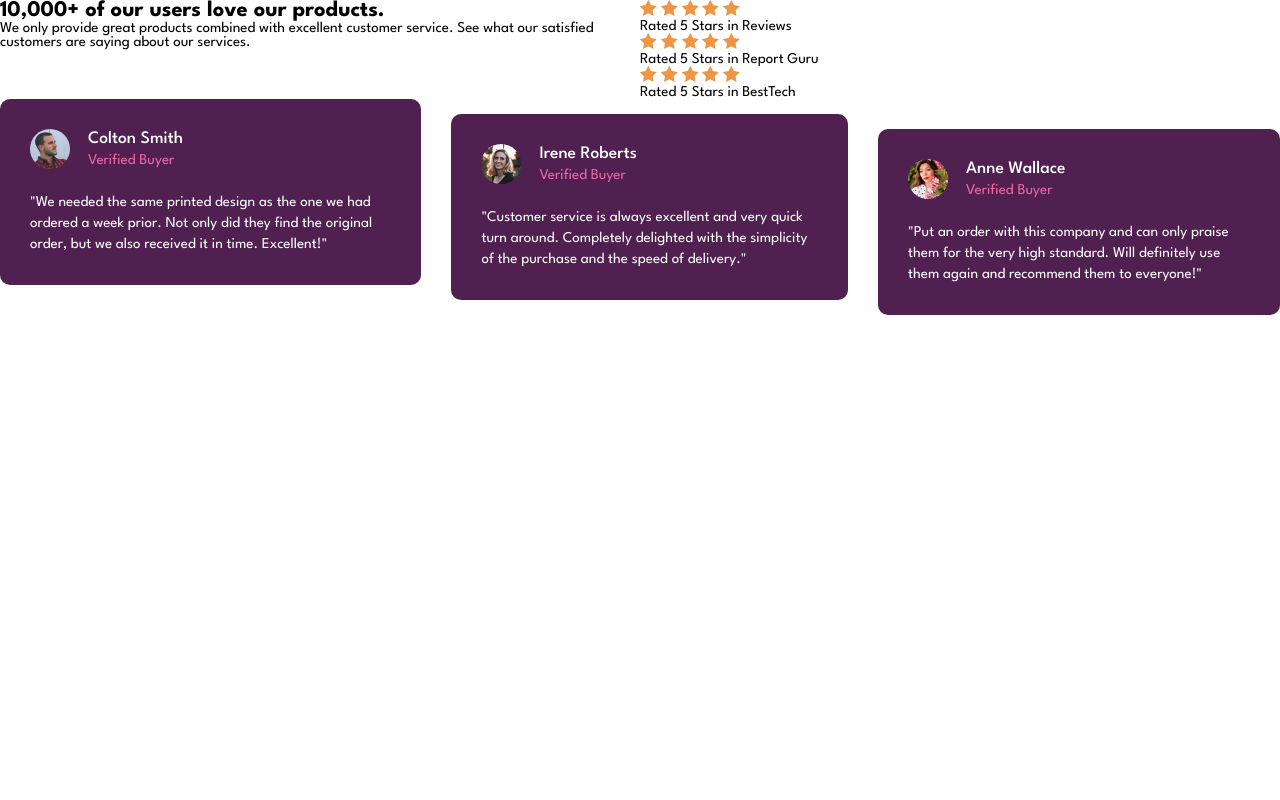
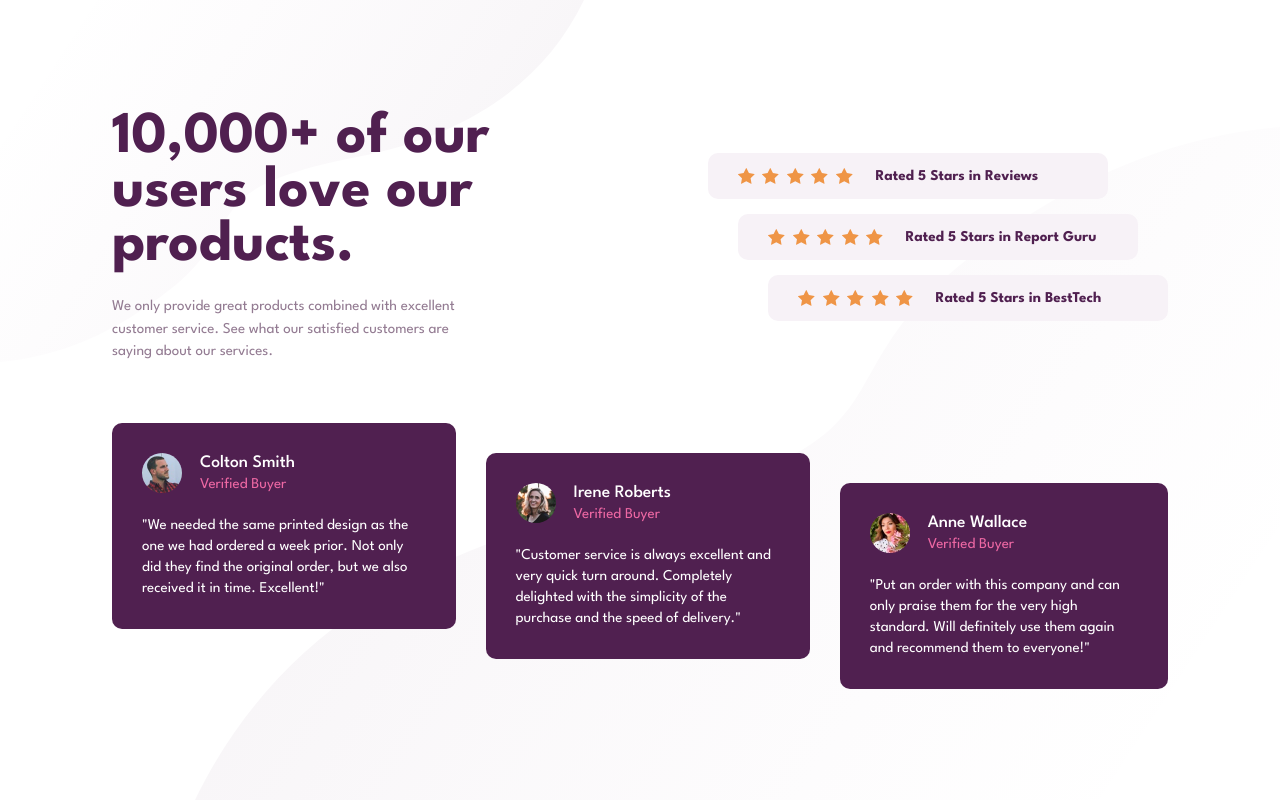
Before and after one commit to ValperDev/social-proof-section, a plain HTML site: page index.html in a window 1280 px wide. Drawn offline with Linux system fonts and the light colour scheme.

Commit message:
Finish desktop view

```diff
--- a/index.html
+++ b/index.html
@@ -14,13 +14,14 @@
   </head>
   <body>
     <main>
+      <img class="decorative desktop-top" src="./images/bg-pattern-top-desktop.svg" alt="">
       <section class="container">
         <div class="hero">
-          <h1 class="hero-title">10,000+ of our users love our products.</h1>
-          <p class="hero-paragraph">We only provide great products combined with excellent customer service. See what our satisfied customers are saying about our services.</p>
+          <h1 class="hero__title">10,000+ of our users love our products.</h1>
+          <p class="hero__paragraph">We only provide great products combined with excellent customer service. See what our satisfied customers are saying about our services.</p>
         </div>
-        <ul class="rating-list">
-          <li class="rating-card">
+        <div class="rating-list">
+          <div class="rating-card">
             <div class="rating__stars-container">
               <svg width="17" height="16" xmlns="http://www.w3.org/2000/svg"><path d="M16.539 6.097a.297.297 0 00-.24-.202l-5.36-.779L8.542.26a.296.296 0 00-.53 0L5.613 5.117l-5.36.779a.297.297 0 00-.165.505l3.88 3.78-.917 5.34a.297.297 0 00.43.312l4.795-2.52 4.794 2.52a.296.296 0 00.43-.313l-.916-5.338L16.464 6.4c.08-.08.11-.197.075-.304z" fill="#EF9546" fill-rule="nonzero"/></svg>
               <svg width="17" height="16" xmlns="http://www.w3.org/2000/svg"><path d="M16.539 6.097a.297.297 0 00-.24-.202l-5.36-.779L8.542.26a.296.296 0 00-.53 0L5.613 5.117l-5.36.779a.297.297 0 00-.165.505l3.88 3.78-.917 5.34a.297.297 0 00.43.312l4.795-2.52 4.794 2.52a.296.296 0 00.43-.313l-.916-5.338L16.464 6.4c.08-.08.11-.197.075-.304z" fill="#EF9546" fill-rule="nonzero"/></svg>
@@ -29,8 +30,8 @@
               <svg width="17" height="16" xmlns="http://www.w3.org/2000/svg"><path d="M16.539 6.097a.297.297 0 00-.24-.202l-5.36-.779L8.542.26a.296.296 0 00-.53 0L5.613 5.117l-5.36.779a.297.297 0 00-.165.505l3.88 3.78-.917 5.34a.297.297 0 00.43.312l4.795-2.52 4.794 2.52a.296.296 0 00.43-.313l-.916-5.338L16.464 6.4c.08-.08.11-.197.075-.304z" fill="#EF9546" fill-rule="nonzero"/></svg>
             </div>
             <span class="rating__source">Rated 5 Stars in Reviews</span>
-          </li>
-          <li class="rating-card">
+          </div>
+          <div class="rating-card">
             <div class="rating__stars-container">
               <svg width="17" height="16" xmlns="http://www.w3.org/2000/svg"><path d="M16.539 6.097a.297.297 0 00-.24-.202l-5.36-.779L8.542.26a.296.296 0 00-.53 0L5.613 5.117l-5.36.779a.297.297 0 00-.165.505l3.88 3.78-.917 5.34a.297.297 0 00.43.312l4.795-2.52 4.794 2.52a.296.296 0 00.43-.313l-.916-5.338L16.464 6.4c.08-.08.11-.197.075-.304z" fill="#EF9546" fill-rule="nonzero"/></svg>
               <svg width="17" height="16" xmlns="http://www.w3.org/2000/svg"><path d="M16.539 6.097a.297.297 0 00-.24-.202l-5.36-.779L8.542.26a.296.296 0 00-.53 0L5.613 5.117l-5.36.779a.297.297 0 00-.165.505l3.88 3.78-.917 5.34a.297.297 0 00.43.312l4.795-2.52 4.794 2.52a.296.296 0 00.43-.313l-.916-5.338L16.464 6.4c.08-.08.11-.197.075-.304z" fill="#EF9546" fill-rule="nonzero"/></svg>
@@ -39,8 +40,8 @@
               <svg width="17" height="16" xmlns="http://www.w3.org/2000/svg"><path d="M16.539 6.097a.297.297 0 00-.24-.202l-5.36-.779L8.542.26a.296.296 0 00-.53 0L5.613 5.117l-5.36.779a.297.297 0 00-.165.505l3.88 3.78-.917 5.34a.297.297 0 00.43.312l4.795-2.52 4.794 2.52a.296.296 0 00.43-.313l-.916-5.338L16.464 6.4c.08-.08.11-.197.075-.304z" fill="#EF9546" fill-rule="nonzero"/></svg>
             </div>
             <span class="rating__source">Rated 5 Stars in Report Guru</span>
-          </d>
-          <li class="rating-card">
+          </div>
+          <div class="rating-card">
             <div class="rating__stars-container">
               <svg width="17" height="16" xmlns="http://www.w3.org/2000/svg"><path d="M16.539 6.097a.297.297 0 00-.24-.202l-5.36-.779L8.542.26a.296.296 0 00-.53 0L5.613 5.117l-5.36.779a.297.297 0 00-.165.505l3.88 3.78-.917 5.34a.297.297 0 00.43.312l4.795-2.52 4.794 2.52a.296.296 0 00.43-.313l-.916-5.338L16.464 6.4c.08-.08.11-.197.075-.304z" fill="#EF9546" fill-rule="nonzero"/></svg>
               <svg width="17" height="16" xmlns="http://www.w3.org/2000/svg"><path d="M16.539 6.097a.297.297 0 00-.24-.202l-5.36-.779L8.542.26a.296.296 0 00-.53 0L5.613 5.117l-5.36.779a.297.297 0 00-.165.505l3.88 3.78-.917 5.34a.297.297 0 00.43.312l4.795-2.52 4.794 2.52a.296.296 0 00.43-.313l-.916-5.338L16.464 6.4c.08-.08.11-.197.075-.304z" fill="#EF9546" fill-rule="nonzero"/></svg>
@@ -49,8 +50,8 @@
               <svg width="17" height="16" xmlns="http://www.w3.org/2000/svg"><path d="M16.539 6.097a.297.297 0 00-.24-.202l-5.36-.779L8.542.26a.296.296 0 00-.53 0L5.613 5.117l-5.36.779a.297.297 0 00-.165.505l3.88 3.78-.917 5.34a.297.297 0 00.43.312l4.795-2.52 4.794 2.52a.296.296 0 00.43-.313l-.916-5.338L16.464 6.4c.08-.08.11-.197.075-.304z" fill="#EF9546" fill-rule="nonzero"/></svg>
             </div>
             <span class="rating__source">Rated 5 Stars in BestTech</span>
-          </li>
-        </ul>
+          </div>
+        </div>
         <ul class="reviews-list">
           <li class="review-card">
             <div class="reviewer__profile">
@@ -94,6 +95,7 @@
           </li>
         </ul>
       </section>
+      <img class="decorative desktop-bottom" src="./images/bg-pattern-bottom-desktop.svg" alt="">
     </main>
   </body>
 </html>
--- a/style.css
+++ b/style.css
@@ -49,9 +49,86 @@ li {
     --white: hsl(0, 0%, 100%);
 }
 
+main {
+    min-height: 100dvh;
+    display: grid;
+    place-items: center;
+}
+
+.decorative {
+    position: absolute;
+    z-index: -1;
+}
+
+.desktop-top {
+    top: 0;
+    left: 0;
+}
+
+.desktop-bottom {
+    bottom: 0;
+    right: 0;
+}
+
 .container {
     grid-template-columns: repeat(2, 1fr);
     display: grid;
+    max-width: 66rem;
+    margin-inline: auto;
+    row-gap: 4em;
+}
+
+.hero {
+    display: flex;
+    flex-direction: column;
+    gap: 1.5em;
+    padding-right: 10em;
+}
+
+.hero__title {
+    color: var(--very-dark-magenta);
+    font-size: 3.7rem;
+}
+
+.hero__paragraph {
+    color: var(--dark-grayish-magenta);
+    line-height: 1.5em;
+}
+
+.rating-list {
+    align-items: flex-end;
+    display: flex;
+    flex-direction: column;
+    gap: 1em;
+    justify-content: center;
+}
+
+.rating-card {
+    background-color: var(--light-grayish-magenta);
+    border-radius: 10px;
+    display: flex;
+    align-items: center;
+    gap: 1.5em;
+    padding: 1em 2em;
+    min-width: 25rem;
+}
+
+.rating-card:nth-child(1) {
+    margin-right: 4em;
+}
+
+.rating-card:nth-child(2) {
+    margin-right: 2em;
+}
+
+.rating__stars-container {
+    display: flex;
+    gap: .5em;
+}
+
+.rating__source {
+    color: var(--very-dark-magenta);
+    font-weight: 700;
 }
 
 .reviews-list {
@@ -75,11 +152,11 @@ li {
 }
 
 .review-card:nth-child(2) {
-    margin-top: 1em;
+    margin-top: 2em;
 }
 
 .review-card:nth-child(3) {
-    margin-top: 2em;
+    margin-top: 4em;
 }
 
 .reviewer__profile {
```
